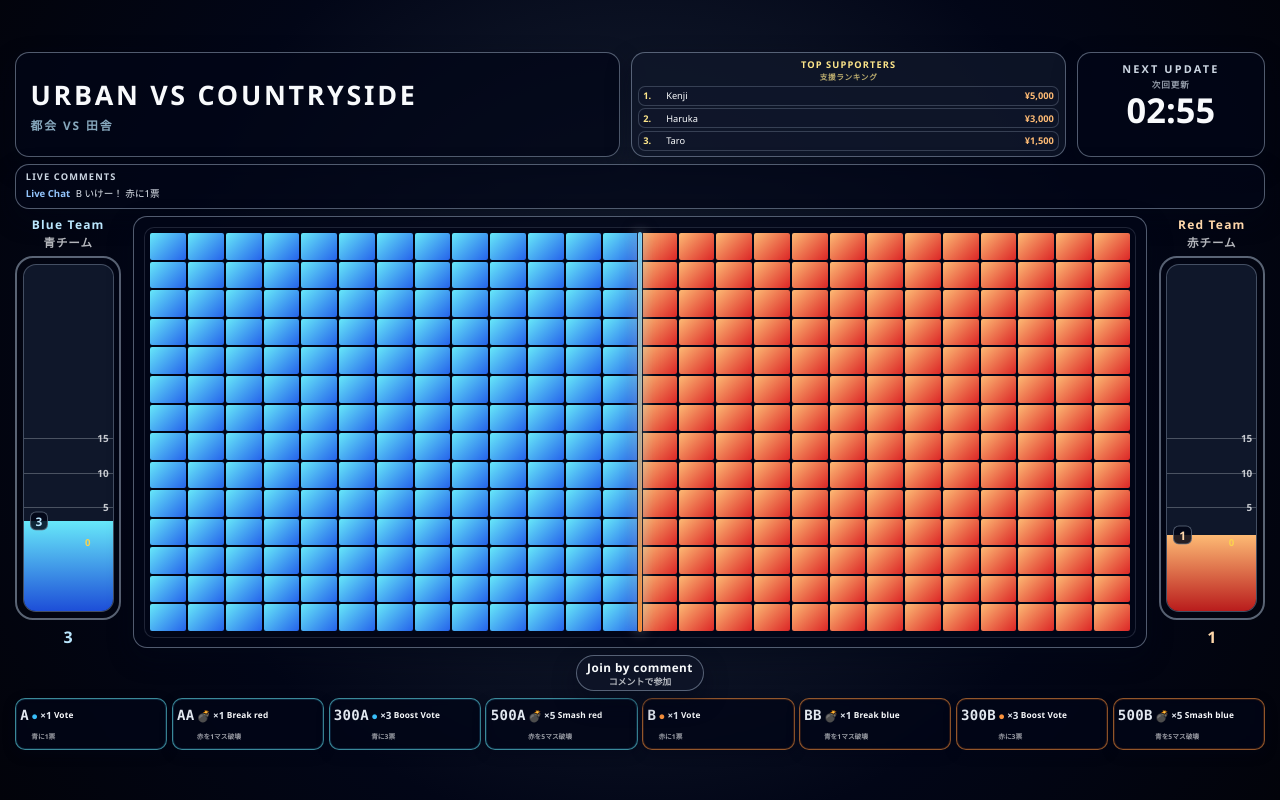
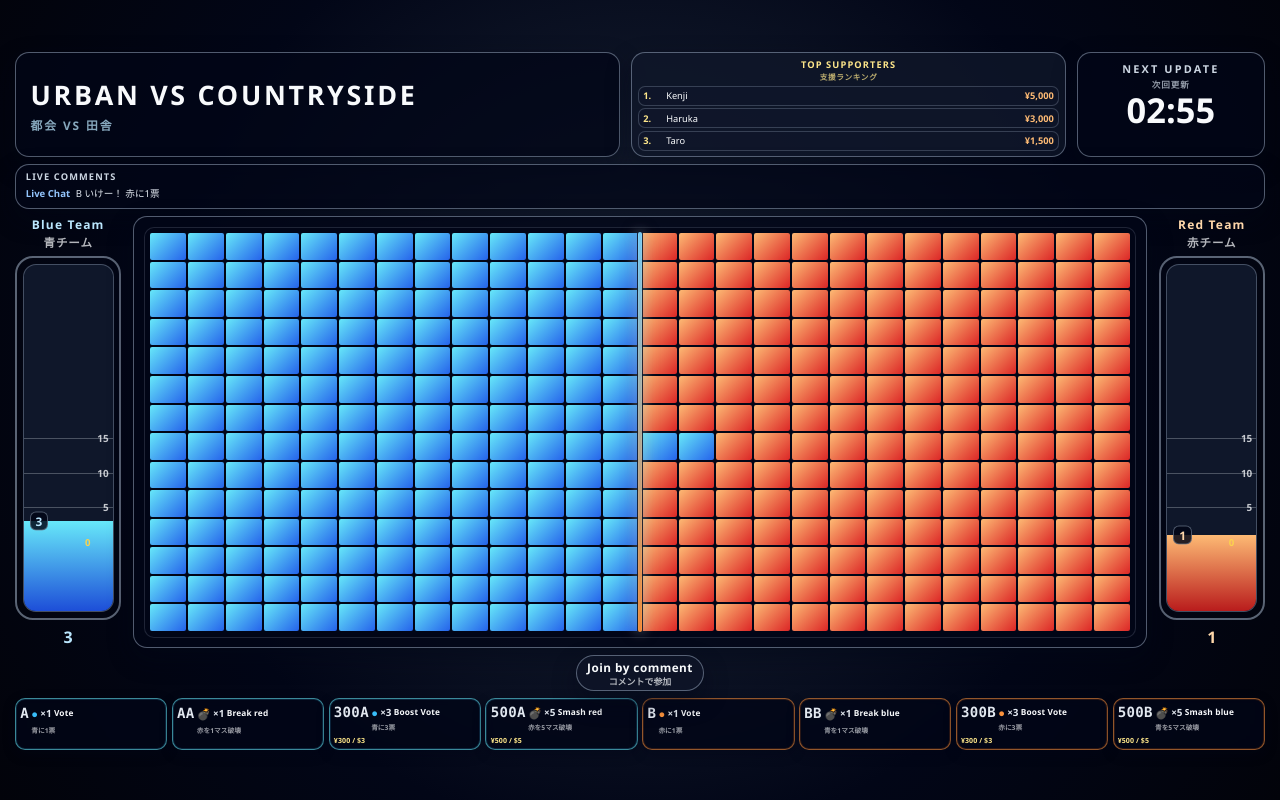
Before and after one commit to sakasakainfinity-dotcom/dot-war-live, a Next.js app: page / in a window 1280 px wide. Built offline with nearby package versions, Linux system fonts and the light colour scheme.

Commit message:
Fix frontline cell-by-cell reflection and add paid tier labels

```diff
--- a/src/app/globals.css
+++ b/src/app/globals.css
@@ -392,6 +392,7 @@ body {
   min-height: 52px;
   display: grid;
   grid-template-columns: auto auto auto minmax(0, 1fr);
+  grid-template-rows: auto auto auto;
   align-items: center;
   gap: 0.14rem;
   backdrop-filter: blur(4px);
@@ -452,6 +453,15 @@ body {
   opacity: 0.62;
 }
 
+.command-price {
+  grid-column: 1 / -1;
+  font-size: 0.44rem;
+  line-height: 1;
+  color: #fde68a;
+  font-weight: 700;
+  letter-spacing: 0.01em;
+}
+
 @media (max-width: 960px) {
   .hud-stage {
     padding: 0.56rem;
@@ -496,6 +506,10 @@ body {
 
   .command-label-ja {
     font-size: 0.38rem;
+  }
+
+  .command-price {
+    font-size: 0.36rem;
   }
 
   .superchat-wrap {
--- a/src/components/BattleLayout.jsx
+++ b/src/components/BattleLayout.jsx
@@ -51,24 +51,39 @@ function pick(list) {
   return list[Math.floor(Math.random() * list.length)];
 }
 
-function resolveFrontlineShift(blueValue, redValue) {
-  const diff = blueValue - redValue;
-  if (Math.abs(diff) < 2) return 0;
-  return Math.sign(diff) * Math.min(3, Math.ceil(Math.abs(diff) / 4));
-}
-
-function buildFrontlineGrid(baseGrid, offset) {
+function buildFrontlineGrid(baseGrid, gaugeBalance) {
   const height = baseGrid.length;
   const width = baseGrid[0]?.length ?? 0;
   const centerColumn = Math.floor(width / 2);
-  const minOffset = 1 - centerColumn;
-  const maxOffset = width - 1 - centerColumn;
-  const safeOffset = Math.max(minOffset, Math.min(maxOffset, offset));
-  const blueWidth = centerColumn + safeOffset;
+  const middleRow = Math.floor(height / 2);
+  const grid = Array.from({ length: height }, () =>
+    Array.from({ length: width }, (_, colIndex) => (colIndex < centerColumn ? 'blue' : 'red')),
+  );
 
-  return Array.from({ length: height }, () =>
-    Array.from({ length: width }, (_, colIndex) => (colIndex < blueWidth ? 'blue' : 'red')),
-  );
+  const capturePriority = [];
+  const isBluePushing = gaugeBalance > 0;
+  const startCol = isBluePushing ? centerColumn : centerColumn - 1;
+  const endCol = isBluePushing ? width - 1 : 0;
+  const step = isBluePushing ? 1 : -1;
+
+  for (let col = startCol; isBluePushing ? col <= endCol : col >= endCol; col += step) {
+    for (let row = 0; row < height; row += 1) {
+      capturePriority.push({
+        row,
+        col,
+        rowDistance: Math.abs(row - middleRow),
+      });
+    }
+  }
+
+  capturePriority
+    .sort((a, b) => a.rowDistance - b.rowDistance)
+    .slice(0, Math.abs(gaugeBalance))
+    .forEach(({ row, col }) => {
+      grid[row][col] = isBluePushing ? 'blue' : 'red';
+    });
+
+  return grid;
 }
 
 function buildFlight(id, text, commandCode, target, attack, isSuperChat) {
@@ -76,7 +91,6 @@ function buildFlight(id, text, commandCode, target, attack, isSuperChat) {
 }
 
 export function BattleLayout({ data = battleMockData }) {
-  const [frontlineOffset, setFrontlineOffset] = useState(0);
   const [blueGauge, setBlueGauge] = useState(0);
   const [redGauge, setRedGauge] = useState(0);
   const [superChat, setSuperChat] = useState(data.superChat);
@@ -86,9 +100,9 @@ export function BattleLayout({ data = battleMockData }) {
 
   const speechQueueRef = useRef([]);
   const speakingRef = useRef(false);
-  const frontlineTimerRef = useRef(null);
   const commands = useMemo(() => data.commandGuides.map((item) => item.code), [data.commandGuides]);
-  const grid = useMemo(() => buildFrontlineGrid(data.grid, frontlineOffset), [data.grid, frontlineOffset]);
+  const gaugeBalance = blueGauge - redGauge;
+  const grid = useMemo(() => buildFrontlineGrid(data.grid, gaugeBalance), [data.grid, gaugeBalance]);
 
   const enqueueSpeech = useCallback((text, priority = 'normal') => {
     if (typeof window === 'undefined' || !window.speechSynthesis || !text) return;
@@ -195,9 +209,6 @@ export function BattleLayout({ data = battleMockData }) {
 
   useEffect(() => {
     return () => {
-      if (frontlineTimerRef.current) {
-        clearTimeout(frontlineTimerRef.current);
-      }
       if (typeof window !== 'undefined' && window.speechSynthesis) {
         window.speechSynthesis.cancel();
       }
@@ -205,37 +216,11 @@ export function BattleLayout({ data = battleMockData }) {
   }, []);
 
   const handleUpdateTick = useCallback(() => {
-    const shift = resolveFrontlineShift(blueGauge, redGauge);
-    if (frontlineTimerRef.current) {
-      clearTimeout(frontlineTimerRef.current);
-      frontlineTimerRef.current = null;
-    }
-
-    if (shift !== 0) {
-      const width = data.grid[0]?.length ?? 0;
-      const centerColumn = Math.floor(width / 2);
-      const minOffset = 1 - centerColumn;
-      const maxOffset = width - 1 - centerColumn;
-      const direction = Math.sign(shift);
-      const totalSteps = Math.abs(shift);
-
-      const animateStep = (stepCount = 0) => {
-        setFrontlineOffset((prev) => Math.max(minOffset, Math.min(maxOffset, prev + direction)));
-        if (stepCount + 1 >= totalSteps) {
-          frontlineTimerRef.current = null;
-          return;
-        }
-        frontlineTimerRef.current = setTimeout(() => animateStep(stepCount + 1), 120);
-      };
-
-      animateStep();
-    }
-
     if (HUD_CONFIG.gauge.resetPerRound) {
       setBlueGauge(0);
       setRedGauge(0);
     }
-  }, [blueGauge, data.grid, redGauge]);
+  }, []);
 
   return (
     <main className="hud-root">
--- a/src/components/CommandGuideDock.jsx
+++ b/src/components/CommandGuideDock.jsx
@@ -1,12 +1,12 @@
 const defaultCommands = [
   { code: 'A', team: 'blue', icon: '●', count: 1, labelEn: 'Vote', labelJa: '青に1票' },
   { code: 'AA', team: 'blue', icon: '💣', count: 1, labelEn: 'Break red', labelJa: '赤を1マス破壊' },
-  { code: '300A', team: 'blue', icon: '●', count: 3, labelEn: 'Boost Vote', labelJa: '青に3票' },
-  { code: '500A', team: 'blue', icon: '💣', count: 5, labelEn: 'Smash red', labelJa: '赤を5マス破壊' },
+  { code: '300A', team: 'blue', icon: '●', count: 3, labelEn: 'Boost Vote', labelJa: '青に3票', priceLabel: '¥300 / $3' },
+  { code: '500A', team: 'blue', icon: '💣', count: 5, labelEn: 'Smash red', labelJa: '赤を5マス破壊', priceLabel: '¥500 / $5' },
   { code: 'B', team: 'red', icon: '●', count: 1, labelEn: 'Vote', labelJa: '赤に1票' },
   { code: 'BB', team: 'red', icon: '💣', count: 1, labelEn: 'Break blue', labelJa: '青を1マス破壊' },
-  { code: '300B', team: 'red', icon: '●', count: 3, labelEn: 'Boost Vote', labelJa: '赤に3票' },
-  { code: '500B', team: 'red', icon: '💣', count: 5, labelEn: 'Smash blue', labelJa: '青を5マス破壊' },
+  { code: '300B', team: 'red', icon: '●', count: 3, labelEn: 'Boost Vote', labelJa: '赤に3票', priceLabel: '¥300 / $3' },
+  { code: '500B', team: 'red', icon: '💣', count: 5, labelEn: 'Smash blue', labelJa: '青を5マス破壊', priceLabel: '¥500 / $5' },
 ];
 
 function CommandCard({ command }) {
@@ -17,6 +17,7 @@ function CommandCard({ command }) {
       <span className="command-count">×{command.count}</span>
       <span className="command-label-en hud-main-text">{command.labelEn}</span>
       <span className="command-label-ja hud-sub-text">{command.labelJa}</span>
+      {command.priceLabel ? <span className="command-price hud-main-text">{command.priceLabel}</span> : null}
     </section>
   );
 }
--- a/src/lib/mockData.js
+++ b/src/lib/mockData.js
@@ -31,11 +31,11 @@ export const battleMockData = {
   commandGuides: [
     { code: 'A', team: 'blue', icon: '●', count: 1, labelEn: 'Vote', labelJa: '青に1票' },
     { code: 'AA', team: 'blue', icon: '💣', count: 1, labelEn: 'Break red', labelJa: '赤を1マス破壊' },
-    { code: '300A', team: 'blue', icon: '●', count: 3, labelEn: 'Boost Vote', labelJa: '青に3票' },
-    { code: '500A', team: 'blue', icon: '💣', count: 5, labelEn: 'Smash red', labelJa: '赤を5マス破壊' },
+    { code: '300A', team: 'blue', icon: '●', count: 3, labelEn: 'Boost Vote', labelJa: '青に3票', priceLabel: '¥300 / $3' },
+    { code: '500A', team: 'blue', icon: '💣', count: 5, labelEn: 'Smash red', labelJa: '赤を5マス破壊', priceLabel: '¥500 / $5' },
     { code: 'B', team: 'red', icon: '●', count: 1, labelEn: 'Vote', labelJa: '赤に1票' },
     { code: 'BB', team: 'red', icon: '💣', count: 1, labelEn: 'Break blue', labelJa: '青を1マス破壊' },
-    { code: '300B', team: 'red', icon: '●', count: 3, labelEn: 'Boost Vote', labelJa: '赤に3票' },
-    { code: '500B', team: 'red', icon: '💣', count: 5, labelEn: 'Smash blue', labelJa: '青を5マス破壊' },
+    { code: '300B', team: 'red', icon: '●', count: 3, labelEn: 'Boost Vote', labelJa: '赤に3票', priceLabel: '¥300 / $3' },
+    { code: '500B', team: 'red', icon: '💣', count: 5, labelEn: 'Smash blue', labelJa: '青を5マス破壊', priceLabel: '¥500 / $5' },
   ],
 };
```
